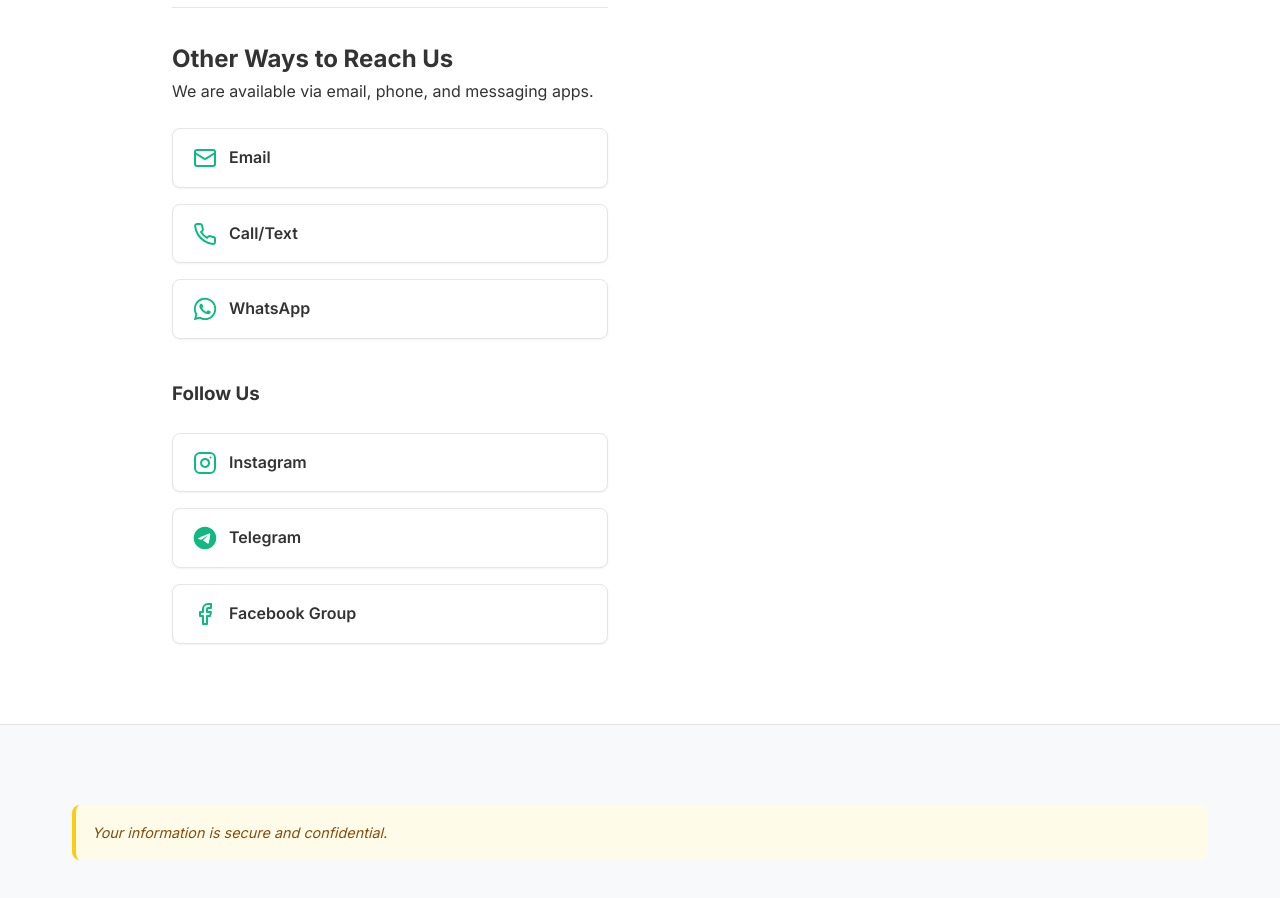
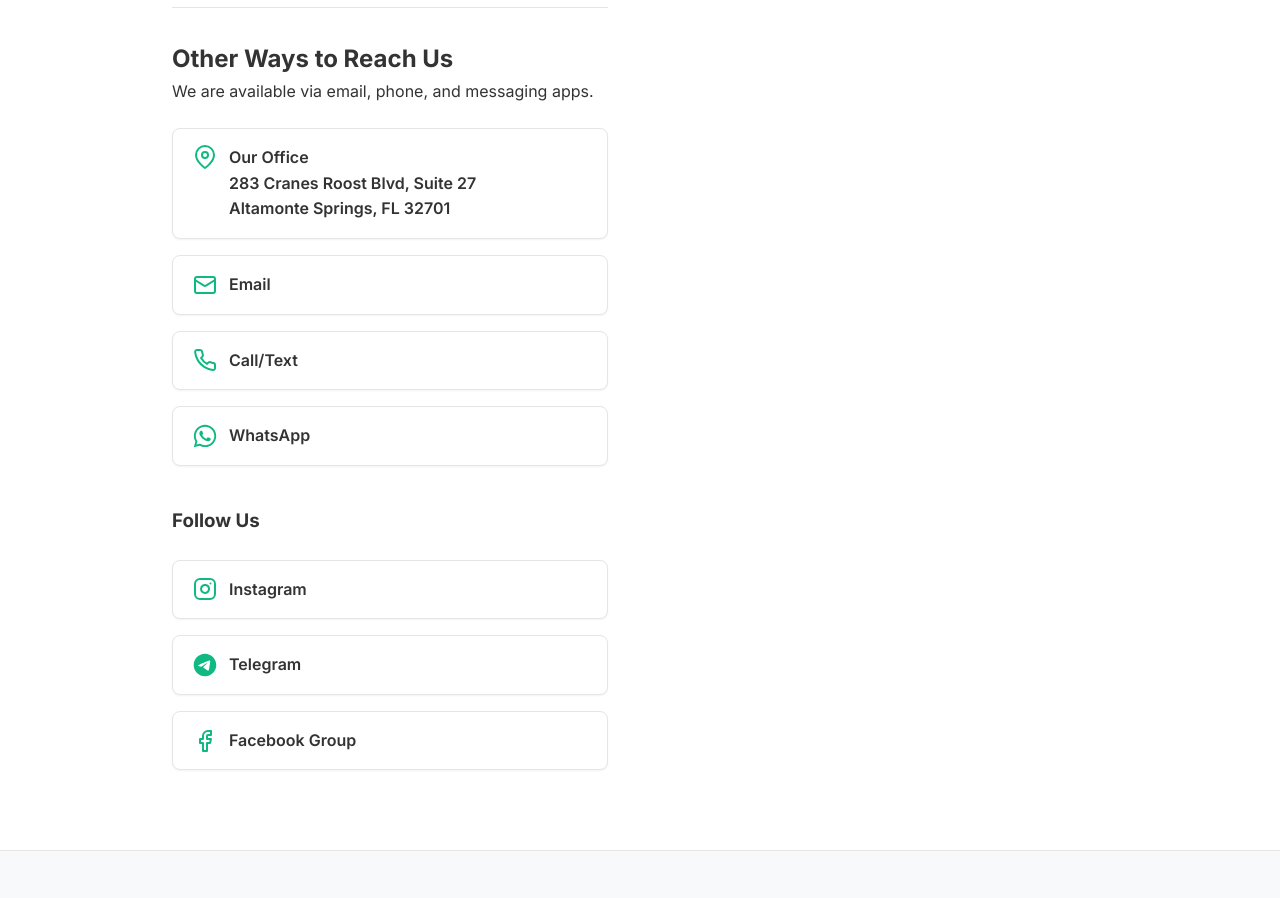
Before and after one commit to QASchoolUSA/Precise-Accounting, a Next.js app: page /en/contact in a window 1280 px wide. Shown: the part 1220-2118 px from the top of the page. Built offline with nearby package versions, Linux system fonts and the light colour scheme; no server answers.

Commit message:
feat: Add office address and MapPinIcon to contact page and a new paragraph about CPA collaboration to the about section, with corresponding dictionary updates.

```diff
--- a/app/[lang]/contact/page.js
+++ b/app/[lang]/contact/page.js
@@ -1,6 +1,6 @@
 import Link from 'next/link';
 import ContactForm from '@/components/ContactForm';
-import { MailIcon, PhoneIcon, WhatsAppIcon, InstagramIcon, TelegramIcon, FacebookIcon } from '@/components/SocialIcons';
+import { MailIcon, PhoneIcon, WhatsAppIcon, InstagramIcon, TelegramIcon, FacebookIcon, MapPinIcon } from '@/components/SocialIcons';
 import { getDictionary } from '../../../get-dictionary';
 
 export const metadata = {
@@ -32,6 +32,13 @@ export default async function Contact({ params: { lang } }) {
                                 <p className="mb-4">{t.friendly}</p>
 
                                 <div className="social-grid">
+                                    <div className="social-btn" style={{ height: 'auto', alignItems: 'flex-start' }}>
+                                        <MapPinIcon className="flex-shrink-0 mt-1" />
+                                        <div style={{ display: 'flex', flexDirection: 'column' }}>
+                                            <span style={{ fontWeight: '600' }}>{t.addressTitle}</span>
+                                            <span style={{ whiteSpace: 'pre-line' }}>{t.address}</span>
+                                        </div>
+                                    </div>
                                     <a href="mailto:contact@proaccountingusa.com" className="social-btn">
                                         <MailIcon />
                                         <span>{t.email}</span>
--- a/app/[lang]/page.js
+++ b/app/[lang]/page.js
@@ -94,6 +94,9 @@ export default async function Home({ params: { lang } }) {
                         <p>
                             {t.aboutText2}
                         </p>
+                        <p>
+                            {t.aboutText3}
+                        </p>
                     </div>
 
                     <div className="owner-profile">
--- a/components/SocialIcons.jsx
+++ b/components/SocialIcons.jsx
@@ -38,3 +38,9 @@ export const TelegramIcon = ({ className }) => (
         <path d="M22.122 10.040c0.006-0 0.014-0 0.022-0 0.209 0 0.403 0.065 0.562 0.177l-0.003-0.002c0.116 0.101 0.194 0.243 0.213 0.403l0 0.003c0.020 0.122 0.031 0.262 0.031 0.405 0 0.065-0.002 0.129-0.007 0.194l0-0.009c-0.225 2.369-1.201 8.114-1.697 10.766-0.21 1.123-0.623 1.499-1.023 1.535-0.869 0.081-1.529-0.574-2.371-1.126-1.318-0.865-2.063-1.403-3.342-2.246-1.479-0.973-0.52-1.51 0.322-2.384 0.221-0.23 4.052-3.715 4.127-4.031 0.004-0.019 0.006-0.040 0.006-0.062 0-0.078-0.029-0.149-0.076-0.203l0 0c-0.052-0.034-0.117-0.053-0.185-0.053-0.045 0-0.088 0.009-0.128 0.024l0.002-0.001q-0.198 0.045-6.316 4.174c-0.445 0.351-1.007 0.573-1.619 0.599l-0.006 0c-0.867-0.105-1.654-0.298-2.401-0.573l0.074 0.024c-0.938-0.306-1.683-0.467-1.619-0.985q0.051-0.404 1.114-0.827 6.548-2.853 8.733-3.761c1.607-0.853 3.47-1.555 5.429-2.010l0.157-0.031zM15.93 1.025c-8.302 0.020-15.025 6.755-15.025 15.060 0 8.317 6.742 15.060 15.060 15.060s15.060-6.742 15.060-15.060c0-8.305-6.723-15.040-15.023-15.060h-0.002q-0.035-0-0.070 0z"></path>
     </svg>
 );
+export const MapPinIcon = ({ className }) => (
+    <svg xmlns="http://www.w3.org/2000/svg" width="24" height="24" viewBox="0 0 24 24" fill="none" stroke="currentColor" strokeWidth="2" strokeLinecap="round" strokeLinejoin="round" className={className}>
+        <path d="M21 10c0 7-9 13-9 13s-9-6-9-13a9 9 0 0 1 18 0z" />
+        <circle cx="12" cy="10" r="3" />
+    </svg>
+);
--- a/dictionaries/en.json
+++ b/dictionaries/en.json
@@ -37,6 +37,7 @@
         "ownerBio3": "I complete the IRS Annual Filing Season Program (AFSP) certification every year, which includes the required 18 hours of continuing education in federal tax law and ethics. I continuously invest in professional development to stay up to date with all changes in tax legislation. Every recommendation I provide is based on lawful and ethical tax-saving strategies.",
         "aboutText1": "At our firm precision meets personalized service. We believe that accounting should feel clear, supportive, and empowering - not overwhelming.",
         "aboutText2": "We take the time to understand your unique situation so we can provide accurate work, honest guidance, and tax strategies that are fully compliant and tailored to your goals.",
+        "aboutText3": "We also collaborate with licensed CPAs (Certified Public Accountants), which allows us to involve their expertise in complex or non-standard situations. This gives our clients an additional level of assurance, access to deeper tax analysis, and confidence that all accounting and tax decisions fully comply with U.S. regulations.",
         "services": {
             "personal": "Personal",
             "business": "Business",
@@ -480,6 +481,8 @@
         "subtitle": "We're here to help with your accounting needs.",
         "otherWays": "Other Ways to Reach Us",
         "friendly": "We are available via email, phone, and messaging apps.",
+        "addressTitle": "Our Office",
+        "address": "283 Cranes Roost Blvd, Suite 27\nAltamonte Springs, FL 32701",
         "email": "Email",
         "callText": "Call/Text",
         "whatsapp": "WhatsApp",
--- a/dictionaries/ru.json
+++ b/dictionaries/ru.json
@@ -37,6 +37,7 @@
         "ownerBio3": "Также я каждый год прохожу аттестацию IRS по программе AFSP с обязательным 18-тичасовым обучением по налоговому законодательству и этике, и постоянно повышаю свою квалификацию, чтобы быть в курсе всех изменений в налоговом законодательстве. Каждая моя рекомендация основана на законных и этичных стратегиях снижения налогов.",
         "aboutText1": "В нашей фирме точность сочетается с индивидуальным подходом. Мы верим, что бухгалтерия должна быть понятной и помогать бизнесу, а не вызывать стресс.",
         "aboutText2": "Мы уделяем время, чтобы вникнуть в вашу уникальную ситуацию, обеспечивая качественную работу, честные советы и налоговые стратегии, полностью соответствующие вашим целям.",
+        "aboutText3": "Мы также сотрудничаем с лицензированными CPA (Certified Public Accountant), что позволяет нам привлекать их экспертизу в сложных и нестандартных ситуациях. Это дает нашим клиентам дополнительную защиту, доступ к более глубокому налоговому анализу и уверенность в том, что учет и налоговые решения соответствуют всем требованиям законодательства США.",
         "services": {
             "personal": "Личные",
             "business": "Бизнес",
@@ -480,6 +481,8 @@
         "subtitle": "Мы здесь, чтобы помочь с вашими бухгалтерскими задачами.",
         "otherWays": "Другие способы связи",
         "friendly": "Мы доступны по email, телефону и в мессенджерах.",
+        "addressTitle": "Наш офис",
+        "address": "283 Cranes Roost Blvd, Suite 27\nAltamonte Springs, FL 32701",
         "email": "Email",
         "callText": "Позвонить/Написать",
         "whatsapp": "WhatsApp",
```
